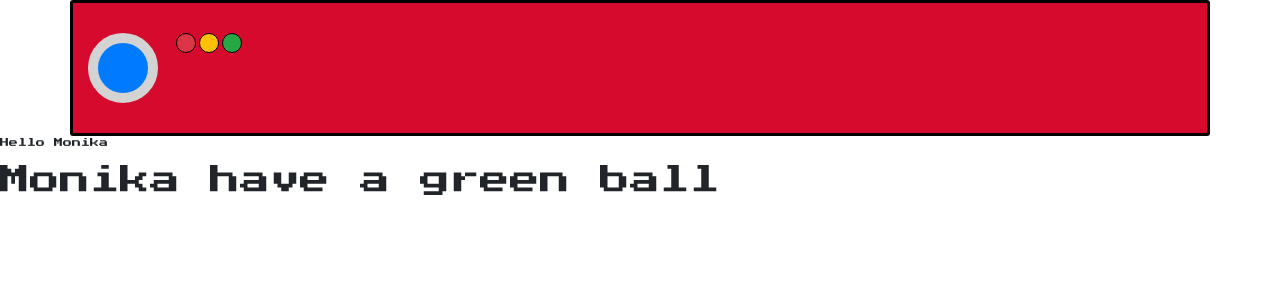
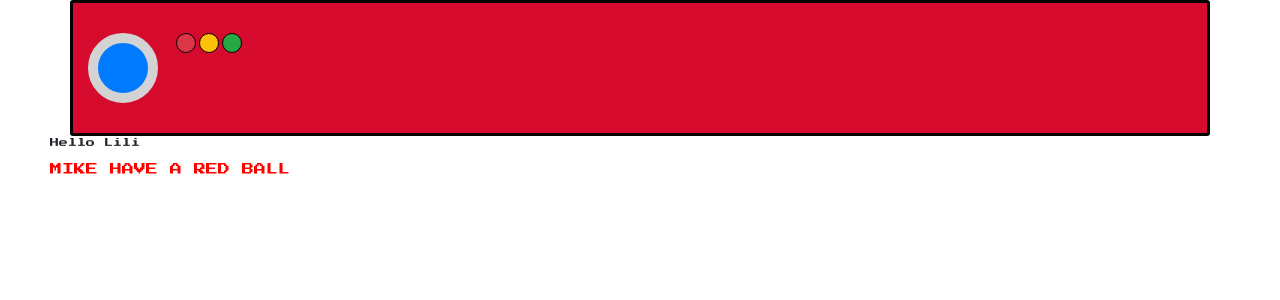
Before and after one commit to mswidzinska/vokedex-Complete, a Vue app: page /#/ in a window 1280 px wide. Shown: the top 300 px of the page. Built offline with nearby package versions, Linux system fonts and the light colour scheme.

Commit message:
Update Home.vue

```diff
--- a/src/views/Home.vue
+++ b/src/views/Home.vue
@@ -10,12 +10,12 @@
       <b-row> </b-row>
       <b-row> </b-row>
     </b-container>
-    <div>
+    <div class="space">
       <p>Hello {{ name }}</p>
-      <h1 v-if="red">Mike have a red ball</h1>
-      <h1 v-else-if="green">Monika have a green ball</h1>
-      <h1 v-else-if="yellow">Caren have a yellow ball</h1>
-      <h1 v-else>Phil have no ball</h1>
+      <h3 v-if="red" class="red">Mike have a red ball</h3>
+      <h3 v-else-if="green" class="green">Monika have a green ball</h3>
+      <h3 v-else-if="yellow" class="yellow">Caren have a yellow ball</h3>
+      <h3 v-else>Phil have no ball</h3>
     </div>
   </div>
 </template>
@@ -25,9 +25,9 @@ export default {
   name: "Home",
   data() {
     return {
-      name: "Monika",
-      red: false,
-      green: true,
+      name: "Lili",
+      red: true,
+      green: false,
       yellow: false,
     };
   },
@@ -50,4 +50,16 @@ export default {
 .home-view {
   border: 3px solid black;
 }
+.space {
+  margin-left:50px;
+}
+.red {
+  color:red;
+}
+.green {
+  color:green;
+}
+.yellow {
+  color:yellow;
+}
 </style>
```
